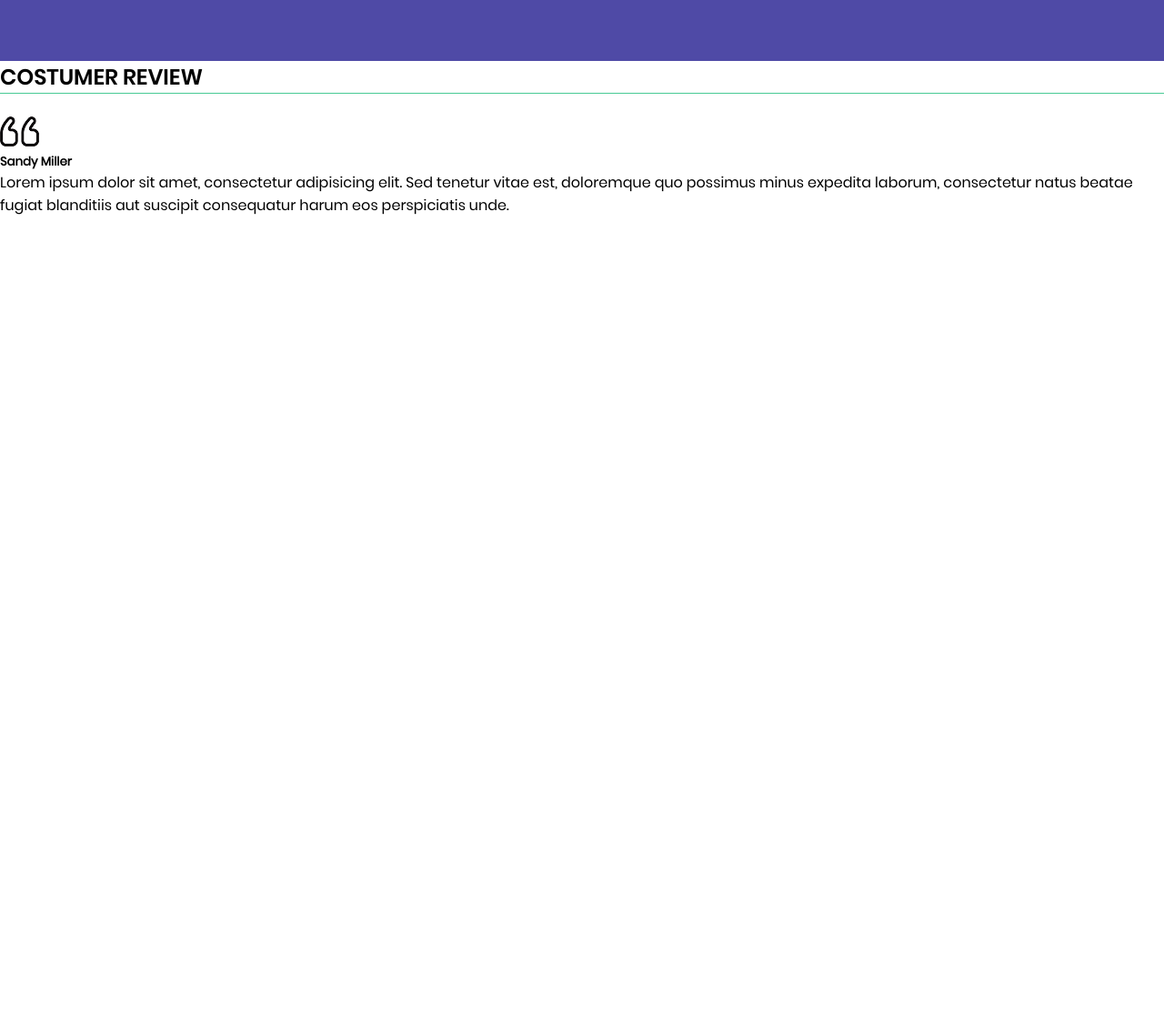
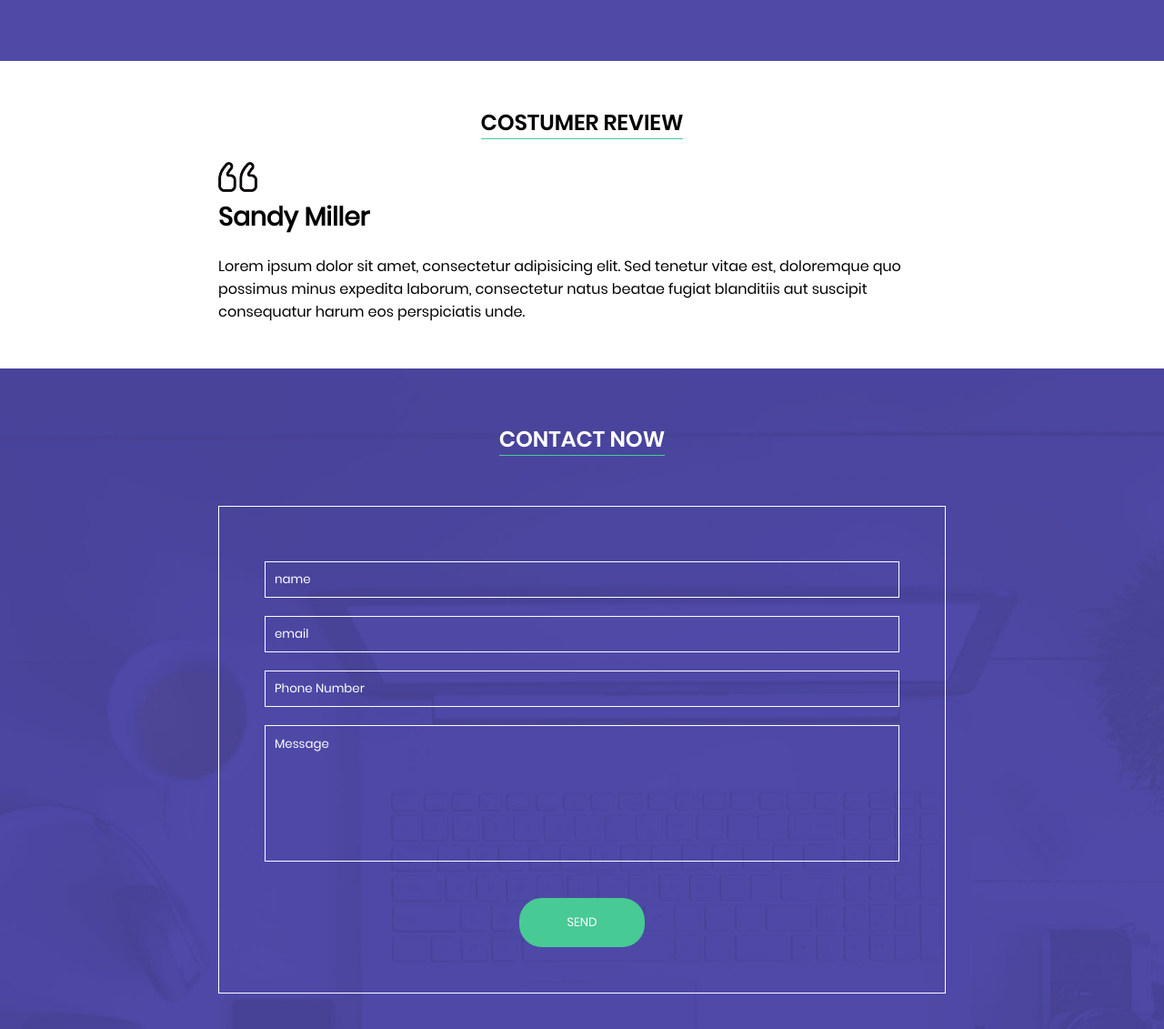
Before and after one commit to lesternm/testing, a plain HTML site: page index.html in a window 1280 px wide. Shown: the part 2833-3964 px from the top of the page at 91% size. Before the commit the page ends 3071 px from the top, so only its background shows below. Drawn offline with Linux system fonts and the light colour scheme.

Commit message:
video 7 end form part 1

```diff
--- a/CHROME_OVERRIDES/file%3A/C%3A/Users/Lester/testing_git/styles.css
+++ b/CHROME_OVERRIDES/file%3A/C%3A/Users/Lester/testing_git/styles.css
@@ -351,3 +351,93 @@ nav ul li a:hover{
 }
 }
 /*End Review Section*/
+
+/*Form Section*/
+.contact{
+    background-image: url('assets/images/contact_g.jpg');
+    background-size: cover;
+    background-repeat: no-repeat;
+    display: flex;
+    justify-content:center;
+    align-items: center;
+    padding-top: 60px;
+    padding-bottom: 60px;
+    flex-direction: column;
+   }
+.contact-form{
+    display: flex;
+    flex-direction: column;
+    border: thin solid var(--light-color);
+    align-items: center;
+    justify-content: center;
+    padding: 50px;
+    margin-top: 30px;
+    width: 800px;
+
+}
+.section-title-white{
+    text-transform: uppercase;
+    font-size: 24px;
+    font-family: var(--section-title-font);
+    /* text-decoration: underline;
+    text-decoration-color: var(--secondary-color);
+    line-height: 50px; */
+    border-bottom: 1px solid var(--secondary-color);
+    margin-bottom: 25px;
+    color: var(--light-color);
+}
+
+.contact-input{
+    width: 100%;
+    height: 40px;
+    margin: 10px 0px;
+    padding: 10px;
+    background: none;
+    box-shadow: none;
+    outline: none;
+    border: thin solid var(--light-color);
+    color: var(--light-color);
+}
+.contact-textarea{
+    margin: 10px 0px;
+    padding: 10px;
+    background: none;
+    box-shadow: none;
+    outline: none;
+    border: thin solid var(--light-color);
+    color: var(--light-color);
+    resize: none;
+    width: 100%;
+    height: 150px;
+}
+
+.contact-input::placeholder{
+    color: var(--light-color);
+}
+.contact-input::-moz-placeholder{
+    color: var(--light-color);
+}
+
+.contact-textarea::placeholder{
+    color: var(--light-color);
+}
+.contact-textarea::-moz-placeholder{
+    color: var(--light-color);
+}
+.contact-btn{
+    color: var(--light-color);
+    padding: 15px 50px;
+    border: 2px solid var(--secondary-color);
+    background-color: var(--secondary-color);
+    text-decoration: none;
+    max-width: 150px;
+    border-radius: 25px;
+    margin-top: 30px;
+    cursor: pointer;
+}
+.contact-btn:hover{
+    color: var(--secondary-color);
+    background-color: transparent;
+}
+
+/*End Form Section*/
--- a/index.html
+++ b/index.html
@@ -147,9 +147,26 @@
         unde.</p>
     </div>
   </section>
+  <!--END REVIEW SECTION-->
 
-  <!--END REVIEW SECTION-->
-  <section></section>
+  <!--FORM SECTION-->
+
+  <section class="contact">
+    <h3 class="section-title-white">Contact Now</h3>
+    <form class="contact-form" action="#" method="post">
+      <input type="text" name="name" id="name" class="contact-input" placeholder="name">
+      <input type="text" name="email" id="email" class="contact-input" placeholder="email">
+      <input type="text" name="phone" id="phone" class="contact-input" placeholder="Phone Number">
+      <textarea name="textarea" id="textarea" class="contact-textarea" placeholder="Message" rows="3"></textarea>
+      <input type="submit" value="SEND" class="contact-btn">
+    </form>
+  </section>
+
+  <!--END FORM SECTION-->
+
+  <footer>
+
+  </footer>
 </body>
 
 </html>
--- a/styles.css
+++ b/styles.css
@@ -329,6 +329,115 @@ nav ul li a:hover{
 /*End Banner Section*/
 
 /*Review Section*/
+.reviews{
+    display: flex;
+    justify-content: center;
+    align-items: center;
+    flex-direction: column;
+    padding-top: 50px;
+    padding-bottom: 50px;
+}
+.review-card{
+    width: 800px;
+}
+.review-card h5{
+    font-size: 28px;
+    margin-bottom: 20px;
+}
 
+@media(max-width:800px){
+    .review-card{
+    width: 95%;
+}
+}
+/*End Review Section*/
 
-/*End Review Section*/
+/*Form Section*/
+.contact{
+    background-image: url('assets/images/contact_g.jpg');
+    background-size: cover;
+    background-repeat: no-repeat;
+    display: flex;
+    justify-content:center;
+    align-items: center;
+    padding-top: 60px;
+    padding-bottom: 60px;
+    flex-direction: column;
+   }
+.contact-form{
+    display: flex;
+    flex-direction: column;
+    border: thin solid var(--light-color);
+    align-items: center;
+    justify-content: center;
+    padding: 50px;
+    margin-top: 30px;
+    width: 800px;
+
+}
+.section-title-white{
+    text-transform: uppercase;
+    font-size: 24px;
+    font-family: var(--section-title-font);
+    /* text-decoration: underline;
+    text-decoration-color: var(--secondary-color);
+    line-height: 50px; */
+    border-bottom: 1px solid var(--secondary-color);
+    margin-bottom: 25px;
+    color: var(--light-color);
+}
+
+.contact-input{
+    width: 100%;
+    height: 40px;
+    margin: 10px 0px;
+    padding: 10px;
+    background: none;
+    box-shadow: none;
+    outline: none;
+    border: thin solid var(--light-color);
+    color: var(--light-color);
+}
+.contact-textarea{
+    margin: 10px 0px;
+    padding: 10px;
+    background: none;
+    box-shadow: none;
+    outline: none;
+    border: thin solid var(--light-color);
+    color: var(--light-color);
+    resize: none;
+    width: 100%;
+    height: 150px;
+}
+
+.contact-input::placeholder{
+    color: var(--light-color);
+}
+.contact-input::-moz-placeholder{
+    color: var(--light-color);
+}
+
+.contact-textarea::placeholder{
+    color: var(--light-color);
+}
+.contact-textarea::-moz-placeholder{
+    color: var(--light-color);
+}
+.contact-btn{
+    color: var(--light-color);
+    padding: 15px 50px;
+    border: 2px solid var(--secondary-color);
+    background-color: var(--secondary-color);
+    text-decoration: none;
+    max-width: 150px;
+    border-radius: 25px;
+    margin-top: 30px;
+    cursor: pointer;
+}
+.contact-btn:hover{
+    color: var(--secondary-color);
+    background-color: transparent;
+}
+
+/*End Form Section*/
```
Also changed, not shown: assets/images/contact_g.jpg (added).
